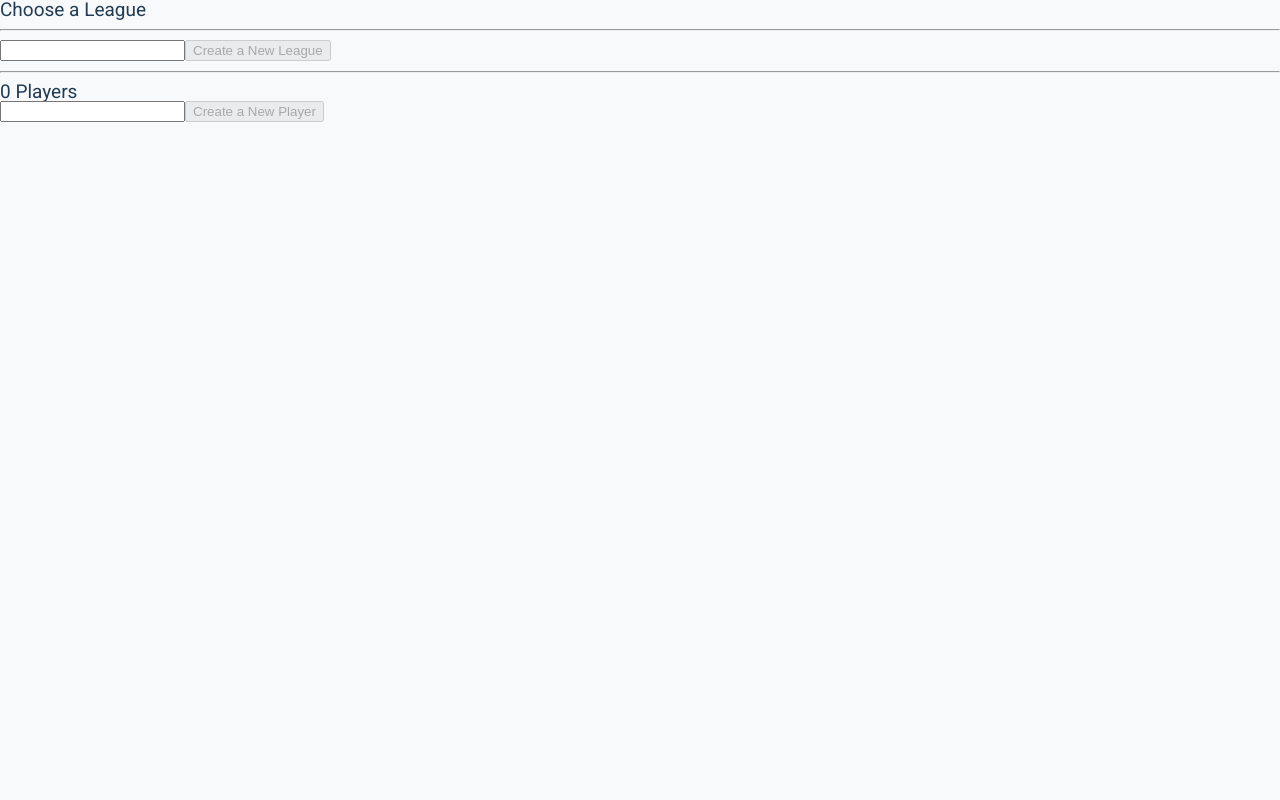
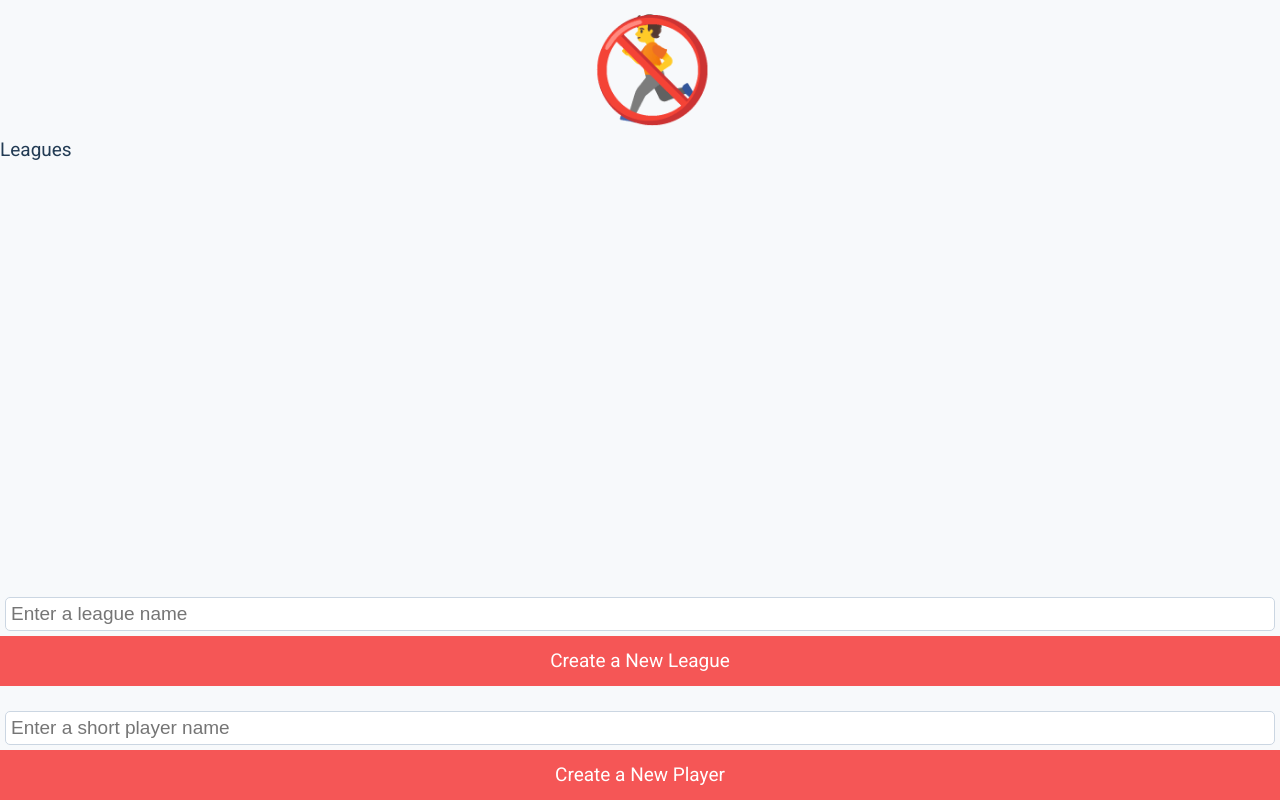
Before and after one commit to closedcontour/turbo-hearts-scores, a React (Vite) app in the folder projects/app/: page / in a window 1280 px wide. Built offline with nearby package versions, Linux system fonts and the light colour scheme; no server answers.

Commit message:
Clean up home page.

```diff
--- a/projects/app/src/index.css
+++ b/projects/app/src/index.css
@@ -6,6 +6,7 @@ Theme currently duplicated in .postcssrc.
 @import "./themes/base16-harmonic16-light.css";
 
 @import "./reset.css";
+@import "./pages/HomePage.css";
 @import "./pages/HandPage.css";
 @import "./pages/GamePage.css";
 @import "./pages/SeasonPage.css";
@@ -92,3 +93,11 @@ a {
     border-bottom: 1px solid var(--base02);
     padding: 10px 0 10px 5px;
 }
+
+.th-text-input {
+    font-size: 19px;
+    border: 1px solid var(--base02);
+    border-radius: 5px;
+    padding: 5px;
+    margin: 5px;
+}
--- /dev/null
+++ b/projects/app/src/pages/HomePage.css
@@ -0,0 +1,25 @@
+.th-home {
+
+    & .logo-piece {
+        position: absolute;
+        margin-left: auto;
+        margin-right: auto;
+        top: 20px;
+        left: 0;
+        right: 0;
+        font-size: 100px;
+        width: 100px;
+    }
+
+    & h3 {
+        margin-top: 140px;
+    }
+
+    & .league-list {
+        flex-grow: 1;
+    }
+
+    & .pad {
+        margin-bottom: 20px;
+    }
+}
--- a/projects/app/src/pages/HomePage.tsx
+++ b/projects/app/src/pages/HomePage.tsx
@@ -1,4 +1,5 @@
 import { ILeague, IPlayer } from "@turbo-hearts-scores/shared";
+import classNames = require("classnames");
 import * as React from "react";
 import { RouteComponentProps } from "react-router";
 import { Api } from "../api/transport";
@@ -26,20 +27,37 @@ export class HomePage extends React.Component<HomePageProps, HomePageState> {
 
   public render() {
     return (
-      <div className="th-home">
-        <h3>Choose a League</h3>
-        {this.state.leagues.map(this.renderLeague)}
-        <hr />
-        <input type="text" value={this.state.newLeague} onChange={this.handleNewLeagueChange} />
-        <button onClick={this.handleNewLeague} disabled={this.state.newLeague.length === 0}>
+      <div className="th-home th-page">
+        <div className="logo-piece">🏃</div>
+        <div className="logo-piece">🚫</div>
+        <h3>Leagues</h3>
+        <div className="league-list">{this.state.leagues.map(this.renderLeague)}</div>
+        <input
+          className="th-text-input"
+          type="text"
+          value={this.state.newLeague}
+          onChange={this.handleNewLeagueChange}
+          placeholder="Enter a league name"
+        />
+        <div
+          className={classNames("th-button pad", { invalid: this.state.newLeague.length === 0 })}
+          onClick={this.handleNewLeague}
+        >
           Create a New League
-        </button>
-        <hr />
-        <div>{this.state.players.length} Players</div>
-        <input type="text" value={this.state.newPlayer} onChange={this.handleNewPlayerChange} />
-        <button onClick={this.handleNewPlayer} disabled={this.state.newPlayer.length === 0}>
+        </div>
+        <input
+          className="th-text-input"
+          type="text"
+          value={this.state.newPlayer}
+          onChange={this.handleNewPlayerChange}
+          placeholder="Enter a short player name"
+        />
+        <div
+          className={classNames("th-button", { invalid: this.state.newPlayer.length === 0 })}
+          onClick={this.handleNewPlayer}
+        >
           Create a New Player
-        </button>
+        </div>
       </div>
     );
   }
```
